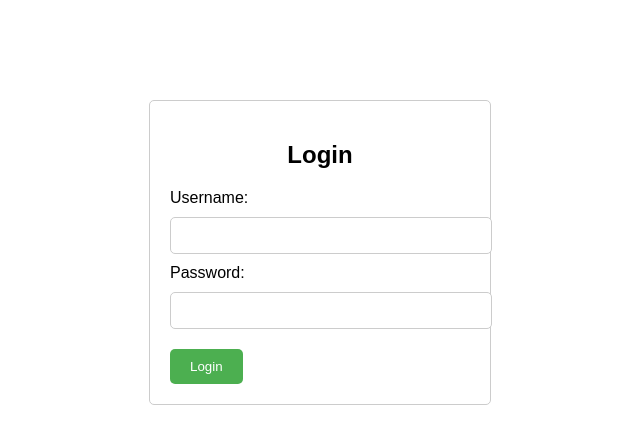
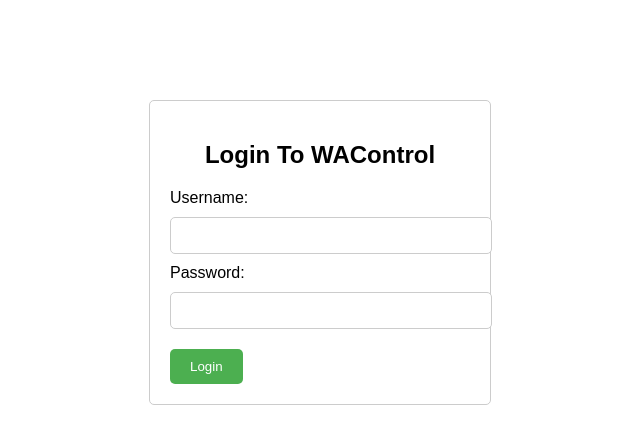
Before and after one commit to TechGenius1234/Weatheralertemailcontrolpanel, a plain HTML site: page index.html in a window 1280 px wide. Shown: the whole page, without its empty margins (320-960 px from the left). Drawn offline with Linux system fonts and the light colour scheme.

Commit message:
Update index.html

```diff
--- a/index.html
+++ b/index.html
@@ -1,7 +1,7 @@
 <!DOCTYPE html>
 <html>
 <head>
-<title>Login</title>
+<title>Control Panel</title>
 <style>
 body {
   font-family: sans-serif;
@@ -50,7 +50,7 @@ input[type="submit"]:hover {
 <body>
 
 <div class="container">
-  <h2>Login</h2>
+  <h2>Login To WAControl</h2>
 
   <form action="javascript:void(0)" method="post" id="login-form">
     <label for="username">Username:</label>
```
